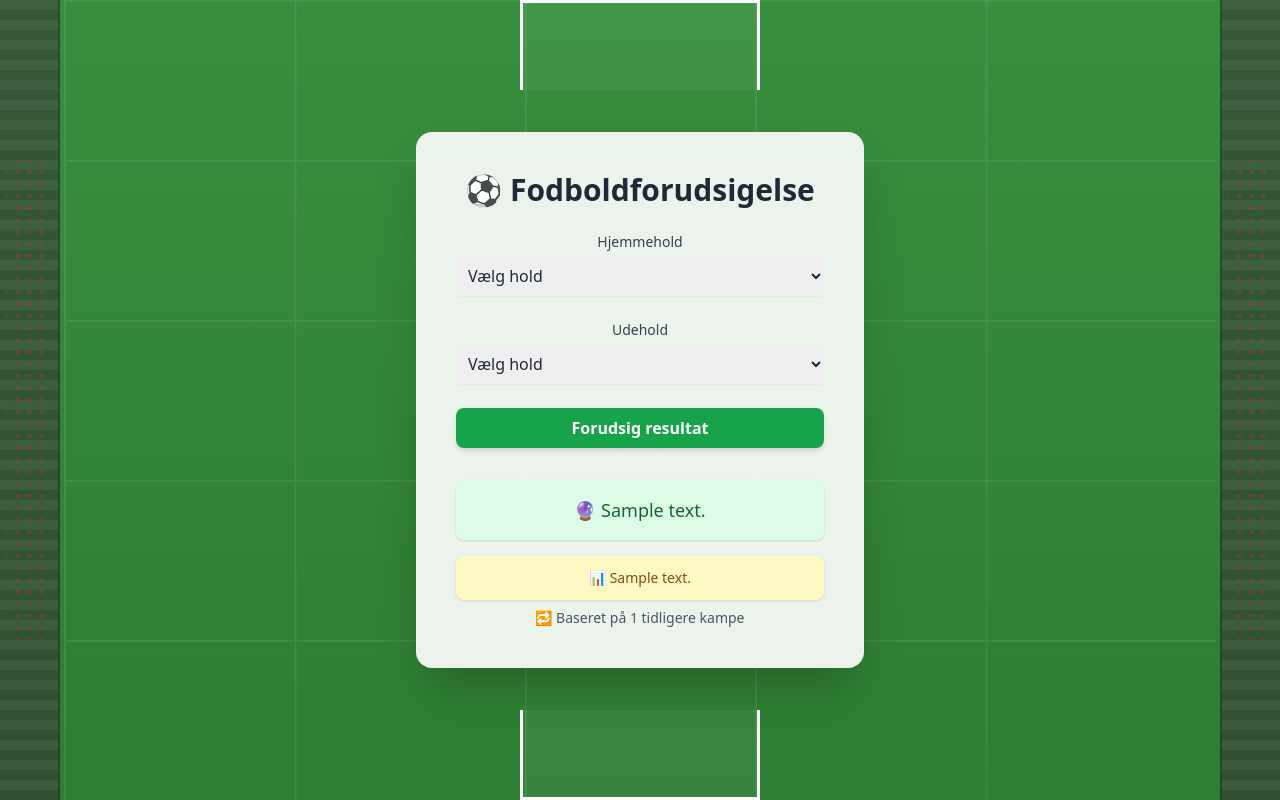
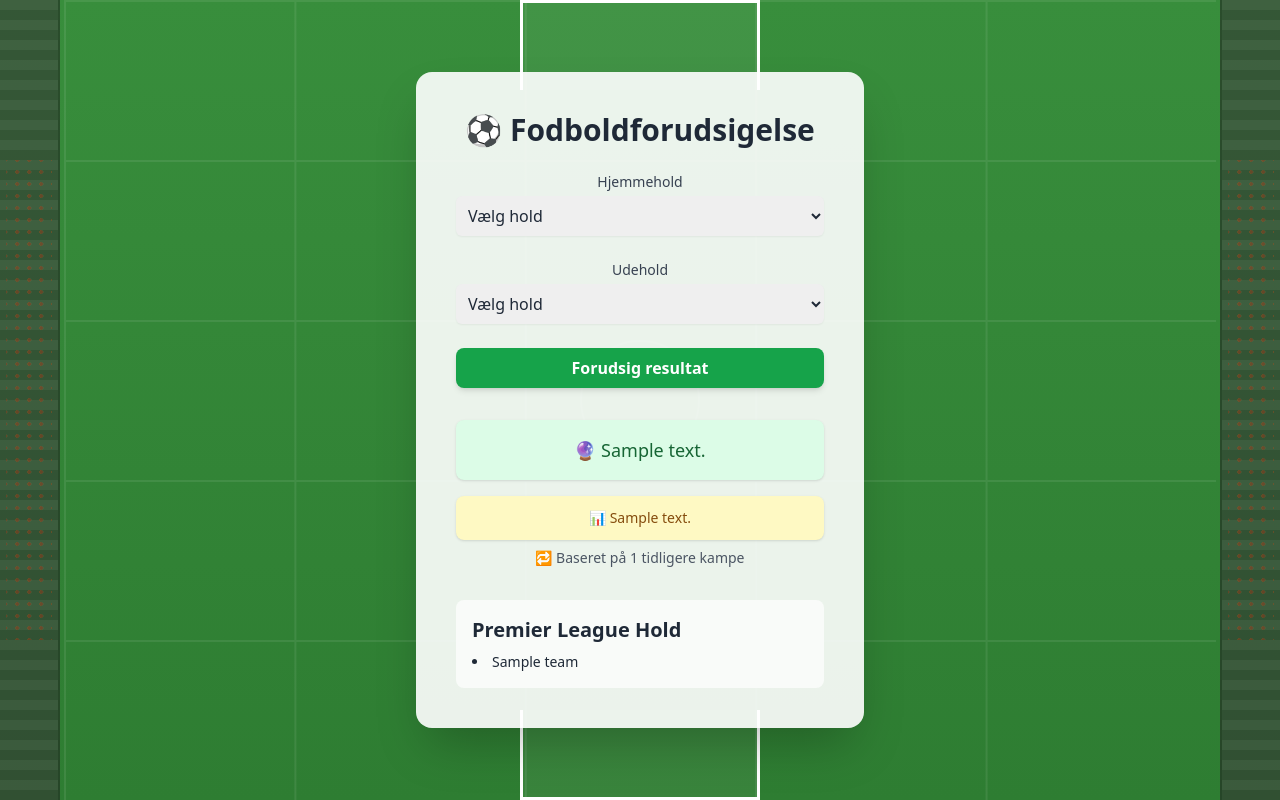
Before and after one commit to OliverLyksted/Footballprediction, a Flask app: template Templates/index.html in a window 1280 px wide. Run offline with Flask 3, Linux system fonts and the light colour scheme; the template is opened without the code that fills it: most values are stand-ins (such as "Sample title", 1, 10 or a date in 2020); parts of the project's set-up code (start-up, migrations or seed data) failed here and were passed over; some libraries are stand-ins or nearby versions.

Commit message:
Tilføjet listen tilbage

```diff
--- a/Templates/index.html
+++ b/Templates/index.html
@@ -160,6 +160,15 @@
             <p class="text-sm mt-2 text-gray-600">🔁 Baseret på {{ num_matches }} tidligere kampe</p>
         {% endif %}
 
+        <!-- Vis liste med Premier League-hold -->
+        <div class="mt-8 bg-white bg-opacity-70 rounded-lg p-4 text-gray-800 max-h-48 overflow-auto text-left">
+            <h2 class="text-xl font-semibold mb-2">Premier League Hold</h2>
+            <ul class="list-disc list-inside text-sm">
+                {% for team in pl_teams %}
+                    <li>{{ team }}</li>
+                {% endfor %}
+            </ul>
+        </div>
 
     </div>
 </body>
```
